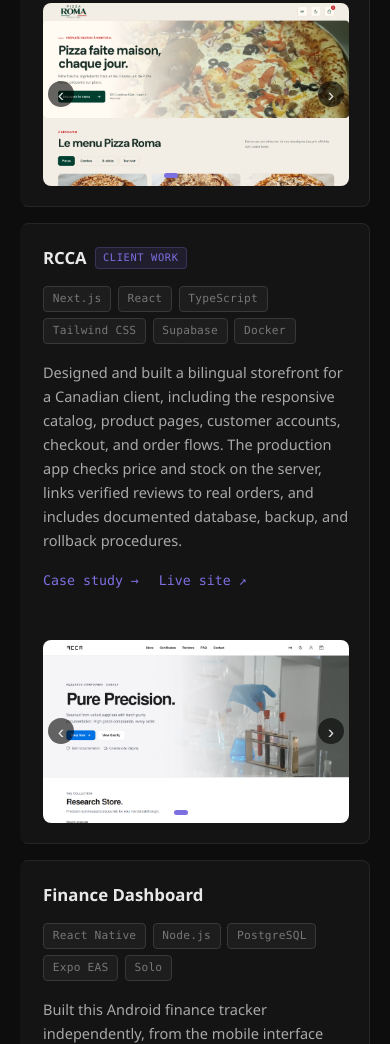
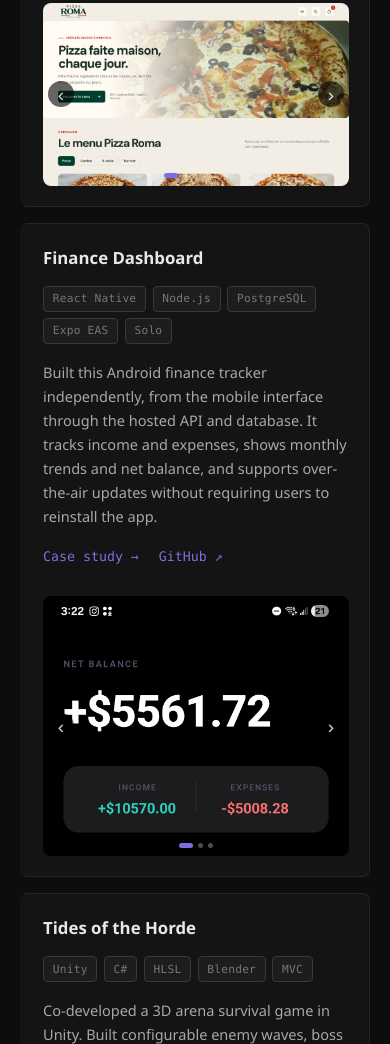
Before and after one commit to omar-haha/omar-haha.github.io, a plain HTML site: page index.html in a window 390 px wide. Shown: the part 2604-3648 px from the top of the page. Drawn offline with Linux system fonts and the light colour scheme; grey boxes are pictures that could not be loaded.

Commit message:
Remove RCCA from portfolio

```diff
--- a/index.html
+++ b/index.html
@@ -178,50 +178,6 @@
           </div>
         </div>
 
-        <div class="card card--wide">
-          <div class="card-content">
-            <div class="card-header">
-              <h3>RCCA <span class="badge">Client work</span></h3>
-            </div>
-            <div class="chips">
-              <span class="chip">Next.js</span>
-              <span class="chip">React</span>
-              <span class="chip">TypeScript</span>
-              <span class="chip">Tailwind CSS</span>
-              <span class="chip">Supabase</span>
-              <span class="chip">Docker</span>
-            </div>
-            <p>
-              Designed and built a bilingual storefront for a Canadian client, including the responsive catalog,
-              product pages, customer accounts, checkout, and order flows. The production app checks price and
-              stock on the server, links verified reviews to real orders, and includes documented database,
-              backup, and rollback procedures.
-            </p>
-            <div class="card-actions">
-              <button class="btn-link case-study-trigger" data-case-study="rcca">Case study</button>
-              <a class="btn-link" href="https://researchchemicals.ca" target="_blank" rel="noopener">Live site &nearr;</a>
-            </div>
-          </div>
-          <div class="card-media card-media--wide">
-            <div class="carousel carousel--wide">
-              <div class="carousel-track">
-                <img class="rcca-hero-shot" src="images/rcca/1.png" alt="RCCA — Pure Precision storefront landing page" loading="lazy">
-                <img src="images/rcca/2.png" alt="RCCA — searchable product catalog with category filters" loading="lazy">
-                <img src="images/rcca/3.png" alt="RCCA — BAC Water product page" loading="lazy">
-                <img src="images/rcca/4.png" alt="RCCA — customer account and order history" loading="lazy">
-              </div>
-              <button class="carousel-prev" aria-label="Previous">&#8249;</button>
-              <button class="carousel-next" aria-label="Next">&#8250;</button>
-              <div class="carousel-dots">
-                <button class="dot active" aria-label="Slide 1"></button>
-                <button class="dot" aria-label="Slide 2"></button>
-                <button class="dot" aria-label="Slide 3"></button>
-                <button class="dot" aria-label="Slide 4"></button>
-              </div>
-            </div>
-          </div>
-        </div>
-
         <div class="card">
           <div class="card-content">
             <div class="card-header">
@@ -379,20 +335,6 @@
     </article>
   </template>
 
-  <template id="case-rcca">
-    <article class="case-content">
-      <p class="case-label">Client storefront · Bilingual e-commerce</p>
-      <h2 id="case-title">RCCA</h2>
-      <p class="case-lede">A responsive production storefront built for a Canadian research-compounds retailer.</p>
-      <div class="case-grid">
-        <section><h3>Challenge</h3><p>Turn a specialized catalog into a polished English and French shopping flow that remains clear across desktop and mobile.</p></section>
-        <section><h3>Checkout</h3><p>The server recalculates prices and checks stock before accepting an order. Non-essential database writes can fail without taking checkout down.</p></section>
-        <section><h3>Customer trust</h3><p>A review is marked “Verified Buyer” only when it matches an order, and analytics stay off until the visitor consents.</p></section>
-        <section><h3>Delivery</h3><p>The production setup includes Docker and Caddy, database migrations, automated deployment, plus documented backup and rollback procedures.</p></section>
-      </div>
-    </article>
-  </template>
-
   <template id="case-sillage">
     <article class="case-content">
       <p class="case-label">Systematic investing · Research and core platform complete</p>
@@ -406,7 +348,7 @@
       </div>
       <div class="case-next">
         <h3>Operations</h3>
-        <p>Failures and missed cycles capture redacted evidence for a read-only OpenHands diagnosis. GitHub Actions validates and delivers the report; recovery is limited to allow-listed commands and requires owner approval. Daily S3 backups cover Sillage, RCCA, and Pizza Roma, with checksum checks and isolated restore drills for all three databases.</p>
+        <p>Failures and missed cycles capture redacted evidence for a read-only OpenHands diagnosis. GitHub Actions validates and delivers the report; recovery is limited to allow-listed commands and requires owner approval. Daily S3 backups cover three VPS-hosted projects, with checksum checks and isolated restore drills for all three databases.</p>
         <h3>What remains</h3>
         <p>Continue unattended paper operation, compare modelled and broker fills, improve cash and margin cost modelling, and select the final strategy mix using predefined criteria before changing portfolio risk.</p>
       </div>
--- a/styles.css
+++ b/styles.css
@@ -409,10 +409,6 @@ body::before {
 
 .carousel--wide .carousel-track img {
   object-position: center;
-}
-
-.carousel--wide .carousel-track img.rcca-hero-shot {
-  object-position: top center;
 }
 
 /* ── Video card ───────────────────────────────────── */
```
Also changed, not shown: images/rcca/1.png (deleted), images/rcca/2.png (deleted), images/rcca/3.png (deleted), images/rcca/4.png (deleted).
